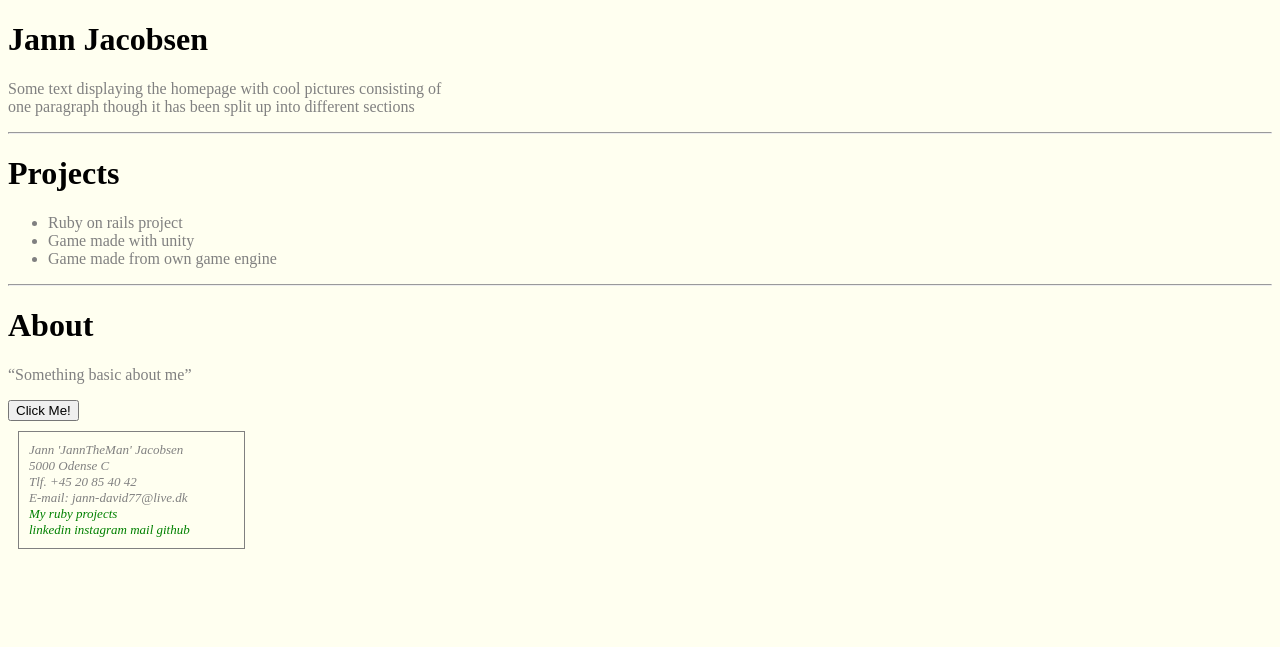
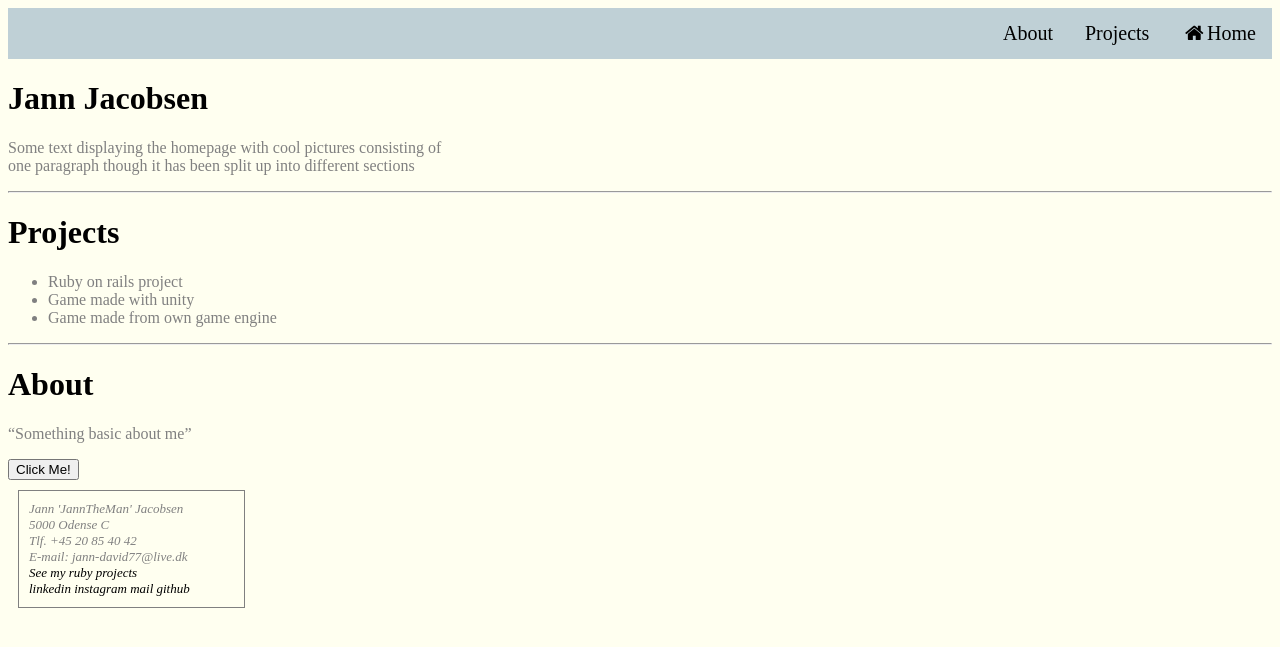
Before and after one commit to janndavid/mysite, a Django app: page /polls/ in a window 1280 px wide. Shown: the top 647 px of the page. Run offline with Django 3.2, Linux system fonts and the light colour scheme.

Commit message:
Styling the index.html

```diff
--- a/polls/static/polls/styles.css
+++ b/polls/static/polls/styles.css
@@ -23,50 +23,38 @@ address {
   width: 205px;
 }
 
-<style>
+.topnav {
+  background-color: #bfd0d6;
+  overflow: hidden;
+}
+
+.topnav a {
+  float: right;
+  color: #f2f2f2;
+  text-align: center;
+  padding: 14px 16px;
+  text-decoration: none;
+  font-size: 20px;
+}
+
   a {
     color: gray;
   }
 
   a:link {
-    color: green;
+    color: black;
     background-color: transparent;
     text-decoration: none;
   }
 
   a:hover {
-    color: red;
+    color: black;
     background-color: transparent;
     text-decoration: underline;
   }
 
   a:active {
-    color: yellow;
+    color: black;
     background-color: transparent;
     text-decoration: underline;
   }
-</style>
-
-<style>
-  a {
-    color: gray;
-  }
-
-  a:link {
-    color: green;
-    background-color: transparent;
-    text-decoration: none;
-  }
-
-  a:hover {
-    color: red;
-    background-color: transparent;
-    text-decoration: underline;
-  }
-
-  a:active {
-    color: yellow;
-    background-color: transparent;
-    text-decoration: underline;
-  }
-</style>
--- a/polls/templates/polls/index.html
+++ b/polls/templates/polls/index.html
@@ -1,19 +1,33 @@
 <!DOCTYPE html>
 <html>
 {% load static %}
+
+<!-- LINKS -->
 <link rel="stylesheet" type="text/css" href="{% static 'polls/styles.css' %}">
-
+<link rel="stylesheet" href="https://cdnjs.cloudflare.com/ajax/libs/font-awesome/4.7.0/css/font-awesome.min.css">
+<!-- -->
 <!-- Skal have oversættelser på dansk, engelsk, færøsk og fransk -->
-
+<!-- -->
+<!-- -->
+<!-- -->
 <head>
 <title> JannTheMan's site </title>
 </head>
 
 <body>
 
-    <!-- Home page content -->
-    <!-- Mangler: stil og shabang -->
-    <div>
+<!-- NAV BAR START -->
+<div class="topnav" id="myTopnav">
+  <a class="active" href="#home"><i class="fa fa-fw fa-home"></i>Home</a>
+  <a href="#news">Projects</a>
+  <a href="#about">About</a>
+</div>
+<!-- NAV BAR END -->
+<!-- -->
+<!-- -->
+<!-- -->
+<!-- HOME PAGE START -->
+<div id="home">
   <h1>
     <b> Jann Jacobsen </b>
   </h1>
@@ -23,16 +37,16 @@
   </p>
   <hr>
 </div>
-
-    <!-- Projects content -->
-    <!-- Mangler: link til ny hjemmeside og projekter -->
-    <div>
+<!-- HOME PAGE END -->
+<!-- -->
+<!-- -->
+<!-- -->
+<!-- PROJECT PAGE START -->
+<div id="projects">
   <h1>
     <b> Projects </b>
   </h1>
   <p id="p01">
-          <!-- Projekter, dog skal mit RoR linkes til, når man hover
-               over et projekt skal der komme et forklarende tool tip -->
     <ul>
       <li>Ruby on rails project</li>
       <li>Game made with unity</li>
@@ -41,10 +55,12 @@
   </p>
   <hr>
 </div>
-
-    <!-- About me content -->
-    <!-- Mangler: stil og shabang og rigtig information -->
-    <div>
+<!-- PROJECT PAGE END -->
+<!-- -->
+<!-- -->
+<!-- -->
+<!-- ABOUT PAGE START -->
+<div id="about">
   <h1>
     <b> About </b>
   </h1>
@@ -61,7 +77,7 @@
       5000 Odense C <br>
       Tlf. +45 20 85 40 42 <br>
       E-mail: jann-david77@live.dk <br>
-          <a href="#">My ruby projects</a> <br>
+      <a href="#">See my ruby projects</a> <br>
       <a href="#">linkedin</a>
       <a href="#">instagram</a>
       <a href="#">mail</a>
@@ -69,7 +85,9 @@
     </address>
   </font>
 </div>
-
+<!-- ABOUT PAGE START -->
+<!-- -->
+<!-- -->
+<!-- -->
 </body>
-
 </html>
```
Lines whose indentation alone changed are shown as unchanged.
